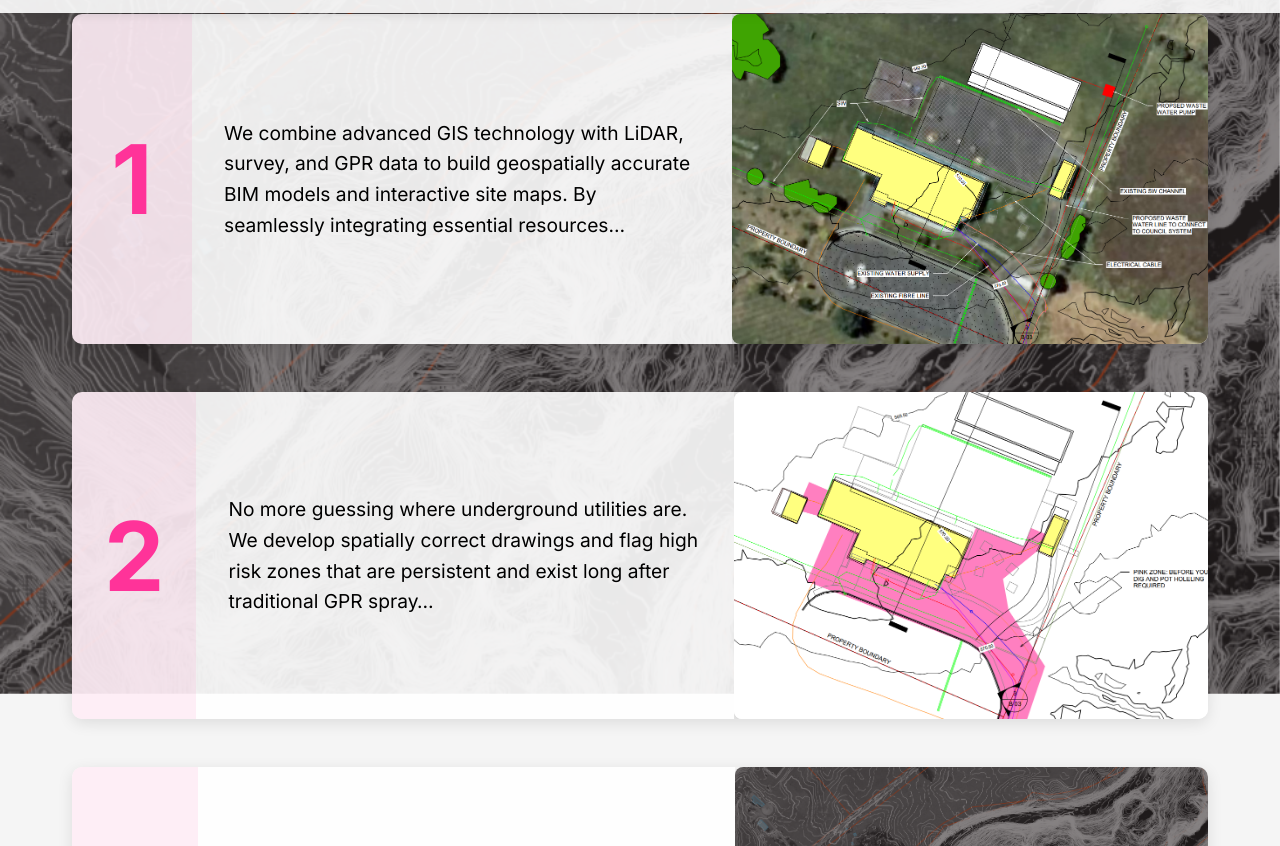
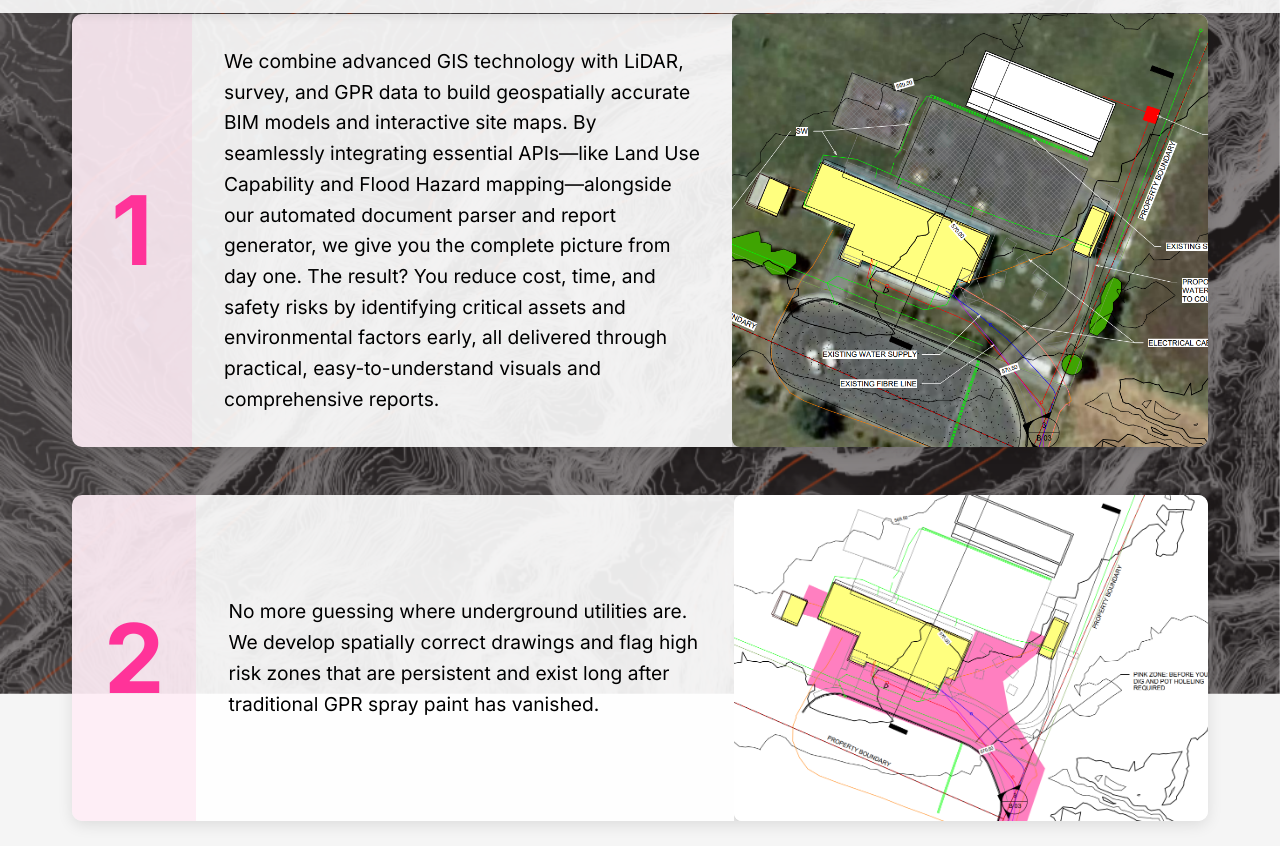
Before and after one commit to SteffanSonntag/starting-trifle-3a49a0, a website: page about.html in a window 1280 px wide. Shown: the part 106-952 px from the top of the page. Drawn offline with Linux system fonts and the light colour scheme.

Commit message:
Use full wording for banners 1 and 2 on about page

```diff
--- a/about.html
+++ b/about.html
@@ -133,6 +133,8 @@
             align-items: center;
             font-size: 1.2rem;
             line-height: 1.6;
+            overflow-wrap: break-word;
+            word-wrap: break-word;
         }
 
         .sample-image {
@@ -244,7 +246,7 @@
             <div class="sample-item">
                 <div class="sample-number">1</div>
                 <div class="sample-text">
-                    We combine advanced GIS technology with LiDAR, survey, and GPR data to build geospatially accurate BIM models and interactive site maps. By seamlessly integrating essential resources…
+                    We combine advanced GIS technology with LiDAR, survey, and GPR data to build geospatially accurate BIM models and interactive site maps. By seamlessly integrating essential APIs&mdash;like Land Use Capability and Flood Hazard mapping&mdash;alongside our automated document parser and report generator, we give you the complete picture from day one. The result? You reduce cost, time, and safety risks by identifying critical assets and environmental factors early, all delivered through practical, easy-to-understand visuals and comprehensive reports.
                 </div>
                 <div class="sample-image">
                     <img src="/Images/new-zealand-gis-to-bim-model-gpr-underground-utility.webp" alt="Sample 1">
@@ -254,7 +256,7 @@
             <div class="sample-item">
                 <div class="sample-number">2</div>
                 <div class="sample-text">
-                    No more guessing where underground utilities are. We develop spatially correct drawings and flag high risk zones that are persistent and exist long after traditional GPR spray…
+                    No more guessing where underground utilities are. We develop spatially correct drawings and flag high risk zones that are persistent and exist long after traditional GPR spray paint has vanished.
                 </div>
                 <div class="sample-image">
                     <img src="/Images/new-zealand-risk-register-before-u-dig-pot-holeing.webp" alt="Sample 2">
```
